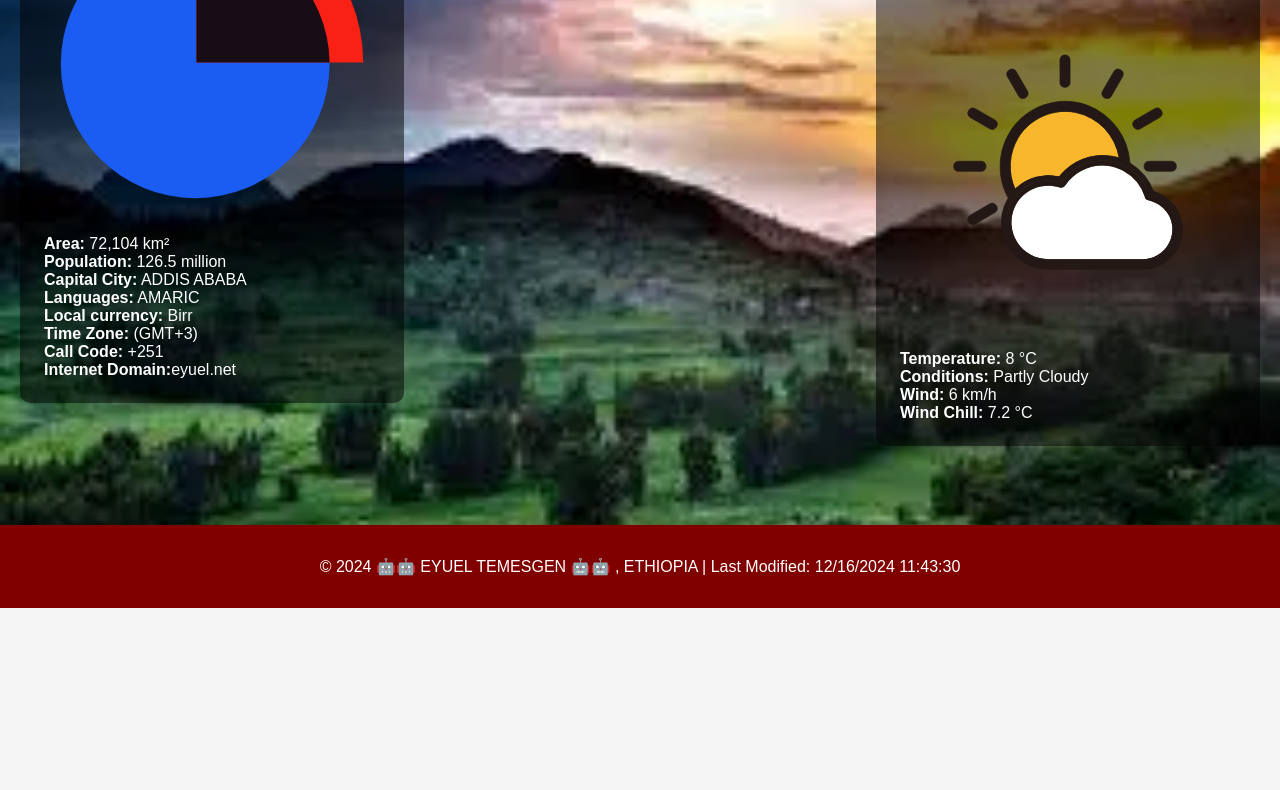
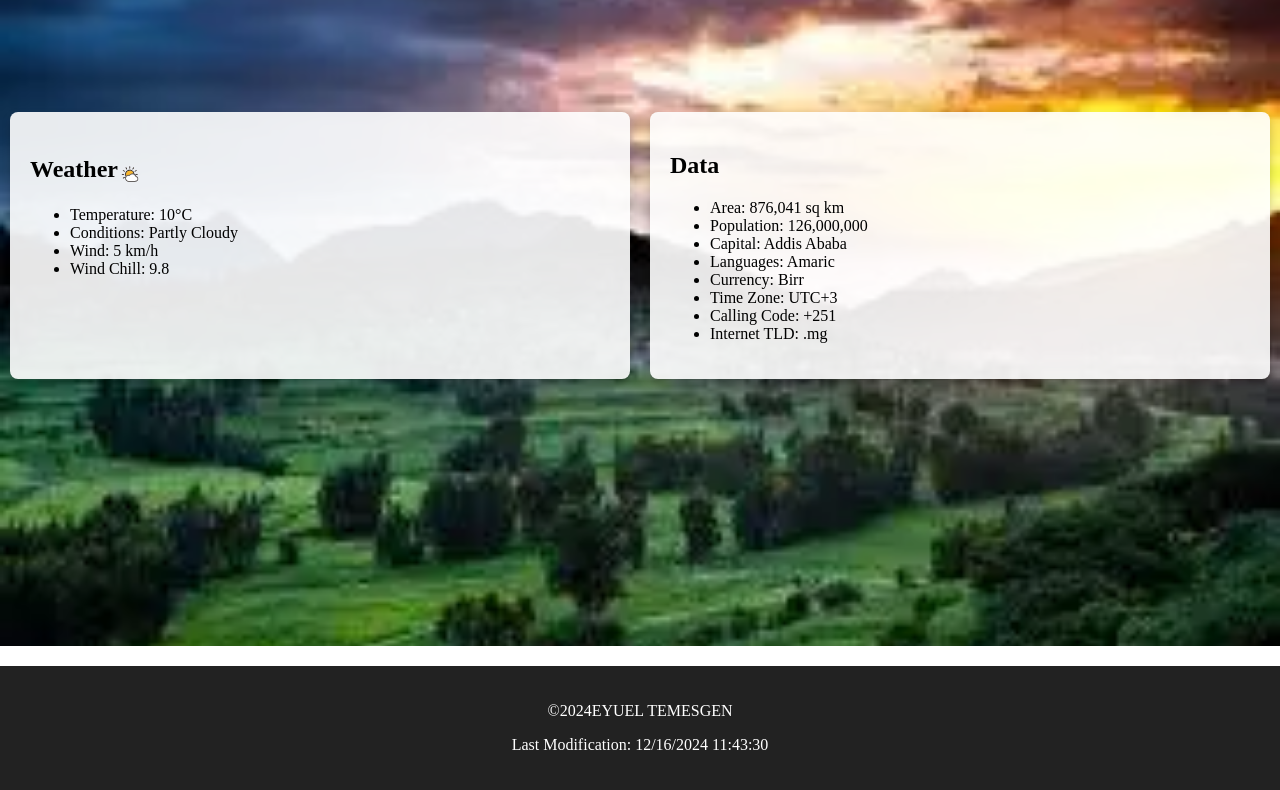
Before and after one commit to eyuelal/WDD131, a plain HTML site: page place.html in a window 1280 px wide. Shown: the part 294-1084 px from the top of the page. Before the commit the page ends 902 px from the top, so only its background shows below. Drawn offline with Linux system fonts and the light colour scheme.

Commit message:
Add files via upload

```diff
--- a/place.html
+++ b/place.html
@@ -1,116 +1,67 @@
 <!DOCTYPE html>
-<html lang="es">
+<html lang="en">
   <head>
-  <meta charset="UTF-8">
-  <meta name="viewport" content="width=device-width, initial-scale=1.0">
-  <meta
-      name="description"
-      content=" This is a Temple Album website that displays lds church temples."/>
-    <meta name="author" content="Eyuel Temesgen"/>
-  <title>ETHIOPIA</title>
-  <link rel="stylesheet" href="styles/place.css">
-
-  <link href="https://fonts.googleapis.com/css2?family=Roboto:wght@400;700&display=swap" rel="stylesheet">
-  <script src="scripts/place.js" defer></script>
+    <meta charset="UTF-8" />
+    <meta name="viewport" content="width=device-width, initial-scale=1.0" />
+    <title>Madagascar</title>
+    <meta name="description" content=" country and its weather data" />
+    <meta name="author" content="Eyuel Temesegen" />
+    <link rel="preconnect" href="https://fonts.gstatic.com" crossorigin />
+    <!-- Link to the Google Fonts CSS -->
+    <link
+      href="https://fonts.googleapis.com/css2?family=Roboto:wght@400;700&display=swap"
+      rel="stylesheet"
+    />
+    <link rel="stylesheet" href="styles/place.css" />
   </head>
   <body>
     <header>
       <h1>ETHIOPIA</h1>
     </header>
-
-
     <main>
-    <section class="cuzco">
-      <picture>
-        <source srcset="images/landscape.webp" type="images/webp">
-        <img src="images/landscape.webp" alt="cuzco landscape">
+      <section class="weather-section">
+        <picture class="hero-background">
+          <source media="(min-width: 1024px)" srcset="images/landscape.webp" />
+          <source media="(min-width: 465px)" srcset="images/landscape-mobile.webp" />
+          <img src="images/landscape.webp" alt="ETHIOPIA" />
         </picture>
-    </section>
-
-    <section class="data">
-      <h2>Data 📊</h2>
-      <img src="data-icon.svg" alt="data Icon" class="data-icon">
-
+        <div class="content-container">
+          <div class="weather-box">
+            <h2 class="weather-heading">
+              Weather
+              <img
+                src="images/weather-icon.svg"
+                alt="Partly Cloudy"
+                class="weather-icon"
+              />
+            </h2>
             <ul>
-        <li><strong>Area:</strong> 72,104 km²</li>
-        <li><strong>Population:</strong> 126.5 million </li>
-        <li><strong>Capital City:</strong> ADDIS ABABA</li>
-        <li><strong>Languages:</strong> AMARIC</li>
-        <li><strong>Local currency:</strong> Birr</li>
-        <li><strong>Time Zone:</strong>  (GMT+3)</li>
-        <li><strong>Call Code:</strong> +251</li>
-        <li><strong>Internet Domain:</strong>eyuel.net</li>
+              <li>Temperature: 10°C</li>
+              <li>Conditions: Partly Cloudy</li>
+              <li>Wind: 5 km/h</li>
+              <li>Wind Chill: <span id="windChill">Calculating...</span></li>
             </ul>
-    </section>
-
-    <section class="weather">
-      <h2>Weather ⛅</h2>
-      <img src="weather-icon.svg" alt="Weather Icon" class="weather-icon">
-
+          </div>
+          <div class="data-section">
+            <h2>Data</h2>
             <ul>
-        <li><strong>Temperature:</strong> <span id="temp">8 °C</span></li>
-        <li><strong>Conditions:</strong> Partly Cloudy</li>
-        <li><strong>Wind:</strong> <span id="wind">6 km/h</span></li>
-        <li><strong>Wind Chill:</strong> <span id="windChill">Calculando...</span></li>
+              <li>Area: 876,041 sq km</li>
+              <li>Population: 126,000,000</li>
+              <li>Capital: Addis Ababa</li>
+              <li>Languages: Amaric</li>
+              <li>Currency: Birr</li>
+              <li>Time Zone: UTC+3</li>
+              <li>Calling Code: +251</li>
+              <li>Internet TLD: .mg</li>
             </ul>
+          </div>
+        </div>
       </section>
     </main>
-
-  <footer class="foot">
-    <p>&copy; <span id="year"></span> 🤖🤖 EYUEL TEMESGEN 🤖🤖 , ETHIOPIA | Last Modified: <span id="lastModified"></span></p>
+    <footer>
+      <p>©<span id="currentYear"></span>EYUEL TEMESGEN</p>
+      <p>Last Modification: <span id="lastModified"></span></p>
     </footer>
+    <script src="scripts/place.js" defer></script>
   </body>
 </html>
-
-
-<!-- <!DOCTYPE html>
-<html lang="es">
-<head>
-  <meta charset="UTF-8">
-  <meta name="viewport" content="width=device-width, initial-scale=1.0">
-  <title>Cuzco, Perú</title>
-  <link rel="stylesheet" href="styles/cuzco.css">
-  <script src="scripts/place.js" defer></script>
-</head>
-<body>
-  <header>
-    <h1>Cuzco</h1>
-  </header>
-
-  <main>
-    <section class="cuzco">
-        <picture>
-            <img src="images/landscape.jpg" alt="Cuzco landscape" />
-          </picture>
-    </section>
-    <section class="data">
-      <h2>Data📊</h2>
-      <ul>
-       <li><strong>Area:</strong> 72,104 km²</li>
-        <li><strong>Population:</strong> 126.5 million </li>
-        <li><strong>Capital City:</strong> ADDIS ABABA</li>
-        <li><strong>Languages:</strong> AMARIC</li>
-        <li><strong>Local currency:</strong> Birr</li>
-        <li><strong>Time Zone:</strong>  (GMT+3)</li>
-        <li><strong>Call Code:</strong> +251</li>
-        <li><strong>Internet Domain:</strong>eyuel.net</li>
-      </ul>
-    </section>
-
-    <section class="weather">
-      <h2>Weather ⛅</h2>
-      <ul>
-        <li><strong>temperature:</strong> <span id="temp">8 °C</span></li>
-        <li><strong>Conditions:</strong> Partly Cloudy</li>
-        <li><strong>Wind:</strong> <span id="wind">6 km/h</span></li>
-        <li><strong>Wind Chill:</strong> <span id="windChill">Calculando...</span></li>
-      </ul>
-    </section>
-  </main>
-
-  <footer>
-    <p>&copy; <span id="year"></span> ADDIS ABABA, ETHIOPIA </p>
-    <p>Last Modified: <span id="lastModified"></span></p>
-  </footer>
-</body>
-</html> -->
--- a/scripts/place.js
+++ b/scripts/place.js
@@ -1,31 +1,18 @@
-// Obtener el año actual y la fecha de última modificación
-const yearElement = document.getElementById('year');
-const lastModifiedElement = document.getElementById('lastModified');
-yearElement.textContent = new Date().getFullYear();
-lastModifiedElement.textContent = document.lastModified;
+document.getElementById("currentYear").textContent = new Date().getFullYear();
+document.getElementById("lastModified").textContent = document.lastModified;
 
-// Sensación térmica
-const tempElement = document.getElementById('temp');
-const windElement = document.getElementById('wind');
-const windChillElement = document.getElementById('windChill');
-
-// Valores estáticos de temperatura y viento
-const temperature = 8; // °C
-const windSpeed = 6; // km/h
-
-function calculateWindChill(temp, wind) {
-  if (temp <= 10 && wind > 4.8) {
-    return (
-      13.12 +
-      0.6215 * temp -
-      11.37 * Math.pow(wind, 0.16) +
-      0.3965 * temp * Math.pow(wind, 0.16)
-    ).toFixed(1);
-  } else {
-    return 'N/A';
-  }
+function calculateWindChill(temperature, windSpeed) {
+  return temperature <= 10 && windSpeed > 4.8
+    ? (
+        13.12 +
+        0.6215 * temperature -
+        11.37 * Math.pow(windSpeed, 0.16) +
+        0.3965 * temperature * Math.pow(windSpeed, 0.16)
+      ).toFixed(1)
+    : "N/A";
 }
 
-// Calcular y mostrar la sensación térmica
-const windChill = calculateWindChill(temperature, windSpeed);
-windChillElement.textContent = windChill + ' °C';
+window.onload = function () {
+  const windChillDisplay = document.getElementById("windChill");
+  windChillDisplay.textContent = calculateWindChill(10, 5); // Static values from your weather section
+};
--- a/styles/place.css
+++ b/styles/place.css
@@ -1,189 +1,200 @@
 :root {
-    --primary-color: #800000;
-    --secondary-color: #004225;
-    --background-color: #f5f5f5;
-    --text-color: white;
-    --overlay-color: rgba(0, 0, 0, 0.5);
+  --primary-color: #d44333;
+  --secondary-color: #222;
+  --background-color: #f4f4f4;
+  --text-color: #333;
 }
 
-  * {
+body,
+html {
   margin: 0;
   padding: 0;
-    box-sizing: border-box;
-  }
-
-  body {
-    font-family: 'Arial', sans-serif;
-    background-color: var(--background-color);
-    color: var(--text-color);
-    display: flex;
-    flex-direction: column;
-    min-height: 100vh;
+  width: 100%;
+  height: 100%;
 }
 
 header {
   background-color: var(--primary-color);
-    padding: 1em;
+  color: white;
   text-align: center;
+  padding: 20px 0;
+  /* Add bottom margin to create space */
+  margin-bottom: 20px;
 }
 
-  h1 {
-    font-size: 2.5rem;
+.weather-section {
+  display: flex;
+  flex-direction: column;
+  align-items: center;
+  width: 100%;
+  padding: 20px 0; /* Adjusted padding for better spacing */
 }
 
-  main {
-    flex: 1;
-    position: relative;
+.hero-background img {
+  width: 100%; /* Ensures the image is full width on small screens */
+  height: auto; /* Maintain aspect ratio */
 }
 
-  .cuzco img {
+.content-container {
+  display: flex;
+  flex-direction: column;
+  justify-content: space-around;
+  width: 100%; /* Full width on small screens */
+  background: rgba(
+    0,
+    0,
+    0,
+    0.5
+  ); /* Semi-transparent background for readability */
+}
+
+.weather-box,
+.data-section {
+  background: white;
+  padding: 20px;
+  margin: 10px;
+  border-radius: 8px;
+  box-shadow: 0 4px 8px rgba(0, 0, 0, 0.2);
+}
+.weather-box h2 {
+  display: flex; /* Makes the header and the image inline-flexible */
+  align-items: center; /* Aligns items vertically in the center */
+  flex-wrap: wrap; /* Allows items to wrap to a new line */
+}
+
+.weather-icon {
+  margin-left: 10px; /* Adds space between the text and the icon */
+  width: 24px; /* Adjust icon size */
+  height: auto; /* Maintain aspect ratio */
+}
+
+.weather-box h2 {
+  flex-direction: column; /* Stacks items vertically on small screens */
+}
+
+.weather-icon {
+  margin-left: 0; /* Remove left margin on small screens */
+  margin-top: 10px; /* Adds space above the icon */
+}
+footer {
+  background-color: var(--secondary-color);
+  color: white;
+  text-align: center;
+  padding: 20px 0;
   width: 100%;
-    height: 100vh;
-    object-fit: cover;
+  margin-top: 20px;
+}
+
+@media (min-width: 1024px) {
+  .weather-section {
+    position: relative;
+    flex-direction: row;
+    justify-content: center;
+    align-items: center;
+    min-height: 100vh; /* Full viewport height */
+    padding: 0; /* No padding */
+  }
+
+  .hero-background img {
     position: absolute;
     top: 0;
     left: 0;
-    z-index: 1;
+    width: 100%;
+    height: 100%;
+    object-fit: cover; /* Cover the entire section */
+    z-index: -1; /* Send to back */
+    display: block; /* Ensure it's displayed */
   }
 
-  .data, .weather {
-    position: absolute;
-    background-color: var(--overlay-color);
-    padding: 1.5em;
-    border-radius: 10px;
-    z-index: 2;
+  .content-container {
+    position: relative; /* Positioned relative to the section */
+    display: flex;
+    flex-direction: row;
+    width: 100%; /* Adjust to necessary width */
+    z-index: 2; /* Above the background image */
+    background: none; /* No background for container */
   }
 
-  .data {
-    top: 20px;
-    left: 20px;
-    width: 30%;
+  .weather-box,
+  .data-section {
+    width: 50%; /* Each takes half of the container width */
+    background: rgba(
+      255,
+      255,
+      255,
+      0.9
+    ); /* Slightly transparent for visibility */
+  }
+}
+@media (min-width: 600px) {
+  .weather-section {
+    position: relative;
+    flex-direction: row;
+    justify-content: center;
+    align-items: center;
+    min-height: 100vh; /* Full viewport height */
+    padding: 0; /* No padding */
   }
 
-  .weather {
-    bottom: 60px;
-    right: 20px;
-    width: 30%;
+  .hero-background img {
+    position: absolute;
+    top: 0;
+    left: 0;
+    width: 100%;
+    height: 100%;
+    object-fit: cover; /* Cover the entire section */
+    z-index: -1; /* Send to back */
+    display: block; /* Ensure it's displayed */
   }
 
-  h2 {
-    background-color: var(--secondary-color);
-    padding: 0.5em;
-    border-radius: 5px;
-    text-align: center;
+  .content-container {
+    position: relative; /* Positioned relative to the section */
+    display: flex;
+    flex-direction: row;
+    width: 100%; /* Adjust to necessary width */
+    z-index: 2; /* Above the background image */
+    background: none; /* No background for container */
   }
 
-  ul {
-    list-style: none;
-    margin-top: 1em;
+  .weather-box,
+  .data-section {
+    width: 50%; /* Each takes half of the container width */
+    background: rgba(
+      255,
+      255,
+      255,
+      0.9
+    ); /* Slightly transparent for visibility */
+  }
+  footer {
+    background-color: var(--secondary-color);
+    color: white;
+    text-align: center;
+    padding: 20px 0;
+    width: 100%;
+    margin-top: 20px;
   }
 
+  /* Additional styles for icons and other elements */
+  .weather-icon {
+    height: 24px; /* Adjust size as needed */
+    vertical-align: middle;
+  }
+  .weather-box h2 {
+    flex-direction: row; /* Stacks items horizontally on big screens */
+  }
+  .weather-heading::after {
+    display: inline-block;
+    margin-left: 10px; /* Space between the text and the icon */
+    font-size: 24px; /* Icon size */
+    vertical-align: middle; /* Aligns icon with the middle of the text */
+  }
+}
 footer {
-    background-color: var(--primary-color);
+  background-color: var(--secondary-color);
+  color: white;
   text-align: center;
-    padding: 2em;
-    color: var(--text-color);
-    position: absolute;
-    bottom: 0;
-    left: 0;
+  padding: 20px 0;
   width: 100%;
-    z-index: 2;
+  margin-top: 20px;
 }
-
-  @media (max-width: 768px) {
-    /* .data, .weather {
-      width: 80%;
-      left: 50%;
-      transform: translateX(-50%);
-    }
-
-    .data {
-      top: 10px;
-    }
-
-    .weather {
-      bottom: 10px;
-    }
-    .weather::after {
-      display: inline-block;
-      } */
-
-  }
-
-
-  .foot {
-    margin-bottom: -8%;
-  }
-
-  /* .roboto-thin {
-    font-family: "Roboto", serif;
-    font-weight: 100;
-    font-style: normal;
-  }
-
-  .roboto-light {
-    font-family: "Roboto", serif;
-    font-weight: 300;
-    font-style: normal;
-  }
-
-  .roboto-regular {
-    font-family: "Roboto", serif;
-    font-weight: 400;
-    font-style: normal;
-  }
-
-  .roboto-medium {
-    font-family: "Roboto", serif;
-    font-weight: 500;
-    font-style: normal;
-  }
-
-  .roboto-bold {
-    font-family: "Roboto", serif;
-    font-weight: 700;
-    font-style: normal;
-  }
-
-  .roboto-black {
-    font-family: "Roboto", serif;
-    font-weight: 900;
-    font-style: normal;
-  }
-
-  .roboto-thin-italic {
-    font-family: "Roboto", serif;
-    font-weight: 100;
-    font-style: italic;
-  }
-
-  .roboto-light-italic {
-    font-family: "Roboto", serif;
-    font-weight: 300;
-    font-style: italic;
-  }
-
-  .roboto-regular-italic {
-    font-family: "Roboto", serif;
-    font-weight: 400;
-    font-style: italic;
-  }
-
-  .roboto-medium-italic {
-    font-family: "Roboto", serif;
-    font-weight: 500;
-    font-style: italic;
-  }
-
-  .roboto-bold-italic {
-    font-family: "Roboto", serif;
-    font-weight: 700;
-    font-style: italic;
-  }
-
-  .roboto-black-italic {
-    font-family: "Roboto", serif;
-    font-weight: 900;
-    font-style: italic;
-  }
-   */
```
Also changed, not shown: wdd130/index.html (added, +40 -0 lines), images/data-icon.svg (added), images/weather-icon.svg (added). Lines whose indentation alone changed are shown as unchanged.
